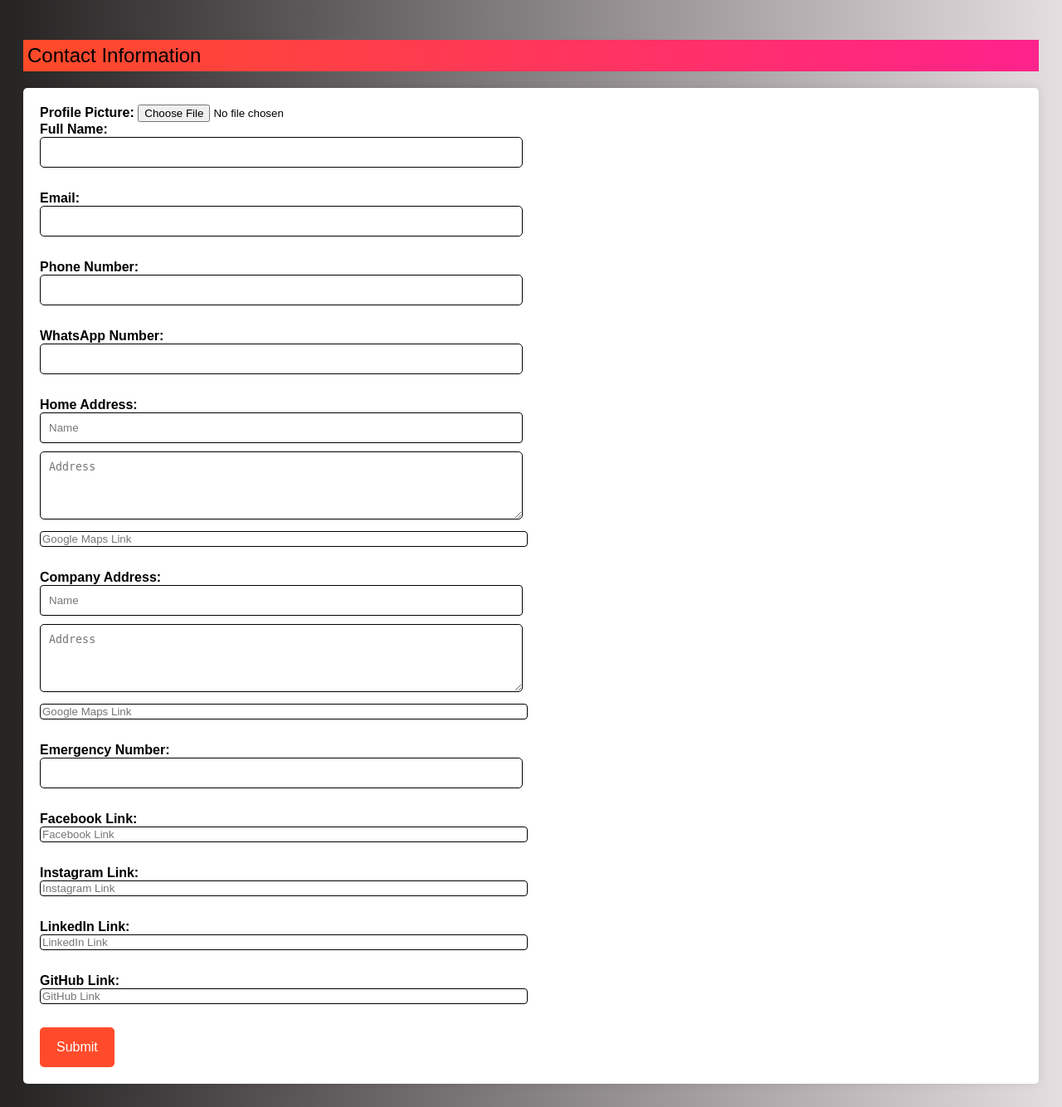
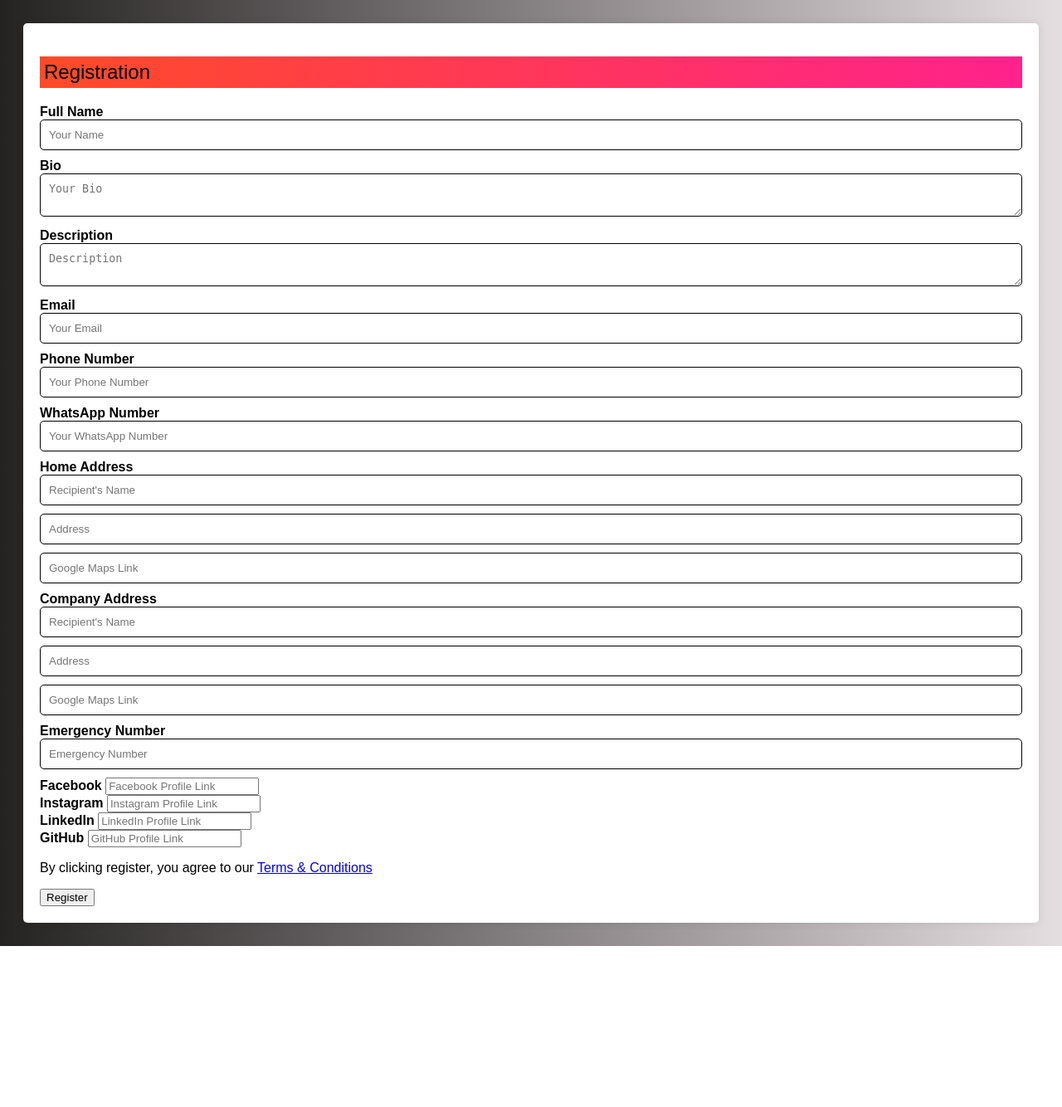
Before and after one commit to ad-abir/SmartCard-v2, a PHP site: page /info.php in a window 1280 px wide. Shown: the whole page at 83% size. After the commit the page ends 1140 px from the top, so only its background shows below. Run offline with PHP 8.4, Linux system fonts and the light colour scheme.

Commit message:
Progress

```diff
--- a/info.php
+++ b/info.php
@@ -11,8 +11,81 @@
 </head>
 
 <body>
-    <h2>Contact Information</h2>
-    <form action="submit_form.php" method="POST">
+    <div class="Container">
+        <form action="" method="POST">
+            <h2>Registration</h2>
+            <div class="content">
+                <div class="input-box">
+                    <label for="name">Full Name</label>
+                    <input type="text" placeholder="Your Name" name="name" required>
+                </div>
+                <div class="input-box">
+                    <label for="bio">Bio</label>
+                    <textarea placeholder="Your Bio" name="bio"></textarea>
+                </div>
+                <div class="input-box">
+                    <label for="description">Description</label>
+                    <textarea placeholder="Description" name="description"></textarea>
+                </div>
+                <div class="input-box">
+                    <label for="email">Email</label>
+                    <input type="email" placeholder="Your Email" name="email" required>
+                </div>
+                <div class="input-box">
+                    <label for="phone">Phone Number</label>
+                    <input type="tel" placeholder="Your Phone Number" name="phone">
+                </div>
+                <div class="input-box">
+                    <label for="whatsapp">WhatsApp Number</label>
+                    <input type="tel" placeholder="Your WhatsApp Number" name="whatsapp">
+                </div>
+                <div class="input-box">
+                    <label for="home_address">Home Address</label>
+                    <input type="text" placeholder="Recipient's Name" name="home_recipient_name">
+                    <input type="text" placeholder="Address" name="home_address">
+                    <input type="text" placeholder="Google Maps Link" name="home_google_link">
+                </div>
+                <div class="input-box">
+                    <label for="company_address">Company Address</label>
+                    <input type="text" placeholder="Recipient's Name" name="company_recipient_name">
+                    <input type="text" placeholder="Address" name="company_address">
+                    <input type="text" placeholder="Google Maps Link" name="company_google_link">
+                </div>
+                <div class="input-box">
+                    <label for="emergency_number">Emergency Number</label>
+                    <input type="tel" placeholder="Emergency Number" name="emergency_number">
+                </div>
+                <div class="input-box">
+                    <label for="facebook">Facebook</label>
+                    <input type="url" placeholder="Facebook Profile Link" name="facebook">
+                </div>
+                <div class="input-box">
+                    <label for="instagram">Instagram</label>
+                    <input type="url" placeholder="Instagram Profile Link" name="instagram">
+                </div>
+                <div class="input-box">
+                    <label for="linkedin">LinkedIn</label>
+                    <input type="url" placeholder="LinkedIn Profile Link" name="linkedin">
+                </div>
+                <div class="input-box">
+                    <label for="github">GitHub</label>
+                    <input type="url" placeholder="GitHub Profile Link" name="github">
+                </div>
+            </div>
+            <div class="alert">
+                <p>By clicking register, you agree to our <a href="#">Terms & Conditions</a>
+            </div>
+            <div class="button-container">
+                <button class="register_button">
+                    Register
+                </button>
+            </div>
+        </form>
+    </div>
+
+
+    <!-- <h2>Contact Information</h2>
+    <form class="info_form_for_records" action="submit_form.php" method="POST">
         <div id="profile_picture_container">
             <label for="profile_picture">Profile Picture:</label>
             <input type="file" id="profile_picture" name="profile_picture" accept="image/*">
@@ -60,7 +133,7 @@
     </form>
 
     <script src="https://code.jquery.com/jquery-3.6.0.min.js"></script>
-    <script src="script.js"></script>
+    <script src="script.js"></script> -->
 
 </body>
 
```
